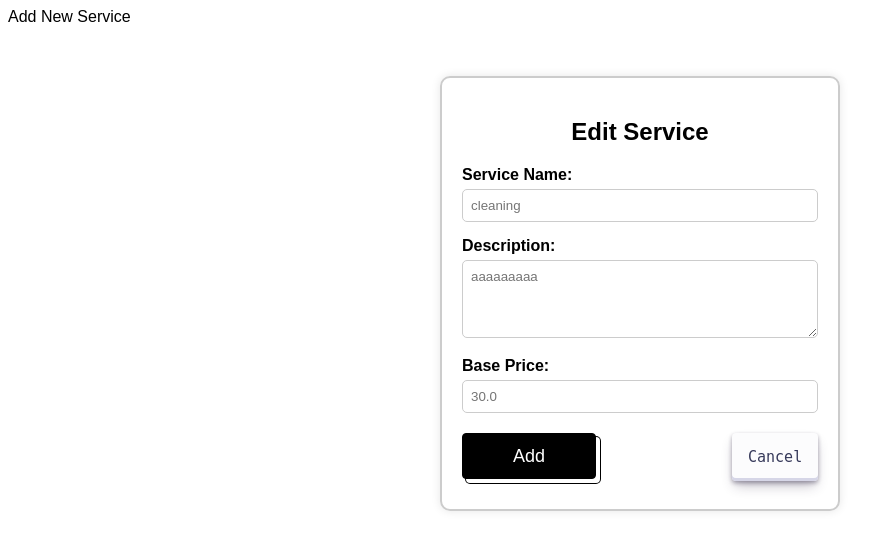
After one commit to iftikar0016/HouseHold-Services-V1, a Flask app: page /editservice/1 in a window 1280 px wide. The commit adds this page. Shown: the top 560 px of the page, without its empty margins (0-895 px from the left). Run offline with Flask 3, Linux system fonts and the light colour scheme; data comes from the database, SQL or seed files in the repository; both versions use the stored data as it was after the commit.

Commit message:
after most things, completed most core fuctionalities

```diff
--- a/application/controllers.py
+++ b/application/controllers.py
@@ -1,6 +1,8 @@
-from flask import Flask, render_template, redirect, request
+from flask import Flask, render_template, redirect, request, url_for
 from flask import current_app as app
+from datetime import datetime
 from .models import *
+
 
 @app.route('/userlogin', methods=['GET','POST'])
 def user_login():
@@ -14,6 +16,21 @@ def user_login():
                     return redirect('/admin')
                 else:
                     return redirect(f'/user/{this_user.id}')
+            else:
+                return "incorrect Password"
+        else:
+            return "user does not exist!"
+    return render_template('login.html')
+
+@app.route('/prof_login', methods=['GET','POST'])
+def prof_login():
+    if request.method=='POST':
+        email = request.form.get("email")
+        pas = request.form.get("password")
+        this_user = Professional.query.filter_by(email = email).first() # or .all()
+        if this_user:
+            if this_user.password == pas:
+                return redirect(f'/professional/{this_user.id}')
             else:
                 return "incorrect Password"
         else:
@@ -41,7 +58,97 @@ def customer_reg():
     return render_template('customer-reg.html')
 
 
+@app.route('/prof_register', methods=['GET','POST'])
+def professional_reg():
+    service=Service.query.all()
+    if request.method == 'POST':
+        email = request.form.get("email")
+        pwd = request.form.get("password")
+        address=request.form.get("address")
+        pincode=request.form.get("pincode")
+        fullname=request.form.get("fullname")
+        service=request.form.get("service")
+        this_user = Professional.query.filter_by(email = email).first()
+        if this_user:
+            return "user already exists with this email!"
+        else:
+            new_user = Professional(email = email, password = pwd, address=address, pincode=pincode, fullname= fullname, service_id=service)
+            db.session.add(new_user)
+            db.session.commit()
+            return redirect('/userlogin')
+
+    return render_template('professional-reg.html', service=service)
+
+
+
+@app.route('/admin', methods=['GET','POST'])
+def admin():
+    admin=User.query.filter_by(role="admin").first()
+    professionals = Professional.query.all()
+    services = Service.query.all()
+    service_request= ServiceRequest.query.all()
+    return render_template('a_dash.html', professionals= professionals, services= services, service_request=service_request)
+
 @app.route('/user/<int:id>', methods=['GET','POST'])
 def user(id):
    user=User.query.get(id)
-   return render_template('c_dash.html',user=user)
+   services=Service.query.all()
+   service_request=ServiceRequest.query.filter_by(customer_id=id)
+   return render_template('c_dash.html',user=user, services=services, service_request=service_request)
+
+
+@app.route('/professional/<int:id>', methods=['GET','POST'])
+def professional(id):
+   user=Professional.query.get(id)
+   services=ServiceRequest.query.filter_by(professional_id=id)
+   return render_template('p_dash.html',user=user, services=services)
+
+
+@app.route('/add_service', methods=['GET','POST'])
+def addService():
+    if request.method=="POST":
+        ServiceName= request.form.get('service_name')
+        BasePrice = request.form.get('base_price')
+        description = request.form.get('description')
+        new_service = Service( name= ServiceName , price= BasePrice, description=description )
+        db.session.add(new_service)
+        db.session.commit()
+        return redirect('/admin')
+    return render_template('AddService.html')
+
+@app.route('/editservice/<int:id>', methods=['GET','POST'])
+def editService(id):
+    service=Service.query.filter_by(id=id).first()
+    if request.method=="POST":
+        ServiceName= request.form.get('service_name')
+        BasePrice = request.form.get('base_price')
+        description = request.form.get('description')
+        if description !='':
+            service.description= description
+        if ServiceName != '':
+            service.name = ServiceName
+        if BasePrice != '':
+            service.price= BasePrice
+        db.session.commit()
+        return redirect('/admin')
+
+    return render_template('EditService.html',service=service)
+
+@app.route('/service/<int:id>/<int:user_id>', methods=['GET','POST'])
+def service(id, user_id):
+    service=Service.query.filter_by(id=id).first()
+    professionals=Professional.query.filter_by(service_id=id).all()
+    user=User.query.get(user_id)
+    return render_template('service.html', service=service, professionals=professionals, user=user)
+
+
+
+@app.route('/service_request/<int:user_id>/<int:professional_id>', methods=['GET'])
+def service_request(user_id, professional_id):
+    # ServiceRequest=ServiceRequest.query.filter_by(id=id).first()
+    professional=Professional.query.get(professional_id)
+    user=User.query.get(user_id)
+    new_service_request = ServiceRequest( service_id=professional.service_id, customer_id=user.id, professional_id=professional.id )
+    db.session.add(new_service_request)
+    db.session.commit()
+    return redirect(url_for('user', id=user_id))
--- /dev/null
+++ b/static/common.css
@@ -0,0 +1,115 @@
+body{
+  /* background-image: linear-gradient(to top, #fff1eb 0%, #ace0f9 100%); */
+}
+
+.tableMain {
+    border: solid black ;
+    border-radius: 10px;
+    margin-top: 20px;
+    background-color: #daf7f9;
+}
+
+.table {
+    text-align: center;
+}
+
+
+/* CSS */
+.button-50 {
+    appearance: button;
+    background-color: #000;
+    background-image: none;
+    border: 1px solid #000;
+    border-radius: 4px;
+    box-shadow: #fff 4px 4px 0 0,#000 4px 4px 0 1px;
+    box-sizing: border-box;
+    color: #fff;
+    cursor: pointer;
+    display: inline-block;
+    font-family: ITCAvantGardeStd-Bk,Arial,sans-serif;
+    font-size: 14px;
+    font-weight: 400;
+    line-height: 20px;
+    margin: 0 5px 10px 0;
+    overflow: visible;
+    padding: 12px 40px;
+    text-align: center;
+    text-transform: none;
+    touch-action: manipulation;
+    user-select: none;
+    -webkit-user-select: none;
+    vertical-align: middle;
+    white-space: nowrap;
+  }
+
+  .button-50:focus {
+    text-decoration: none;
+  }
+
+  .button-50:hover {
+    text-decoration: none;
+  }
+
+  .button-50:active {
+    box-shadow: rgba(0, 0, 0, .125) 0 3px 5px inset;
+    outline: 0;
+  }
+
+  .button-50:not([disabled]):active {
+    box-shadow: #fff 2px 2px 0 0, #000 2px 2px 0 1px;
+    transform: translate(2px, 2px);
+  }
+
+  @media (min-width: 768px) {
+    .button-50 {
+      padding: 12px 50px;
+    }
+  }
+
+
+
+/* btn 2 */
+.button-30 {
+    align-items: center;
+    appearance: none;
+    background-color: #FCFCFD;
+    border-radius: 4px;
+    border-width: 0;
+    box-shadow: rgba(45, 35, 66, 0.4) 0 2px 4px,rgba(45, 35, 66, 0.3) 0 7px 13px -3px,#D6D6E7 0 -3px 0 inset;
+    box-sizing: border-box;
+    color: #36395A;
+    cursor: pointer;
+    display: inline-flex;
+    font-family: "JetBrains Mono",monospace;
+    height: 48px;
+    justify-content: center;
+    line-height: 1;
+    list-style: none;
+    overflow: hidden;
+    padding-left: 16px;
+    padding-right: 16px;
+    position: relative;
+    text-align: left;
+    text-decoration: none;
+    transition: box-shadow .15s,transform .15s;
+    user-select: none;
+    -webkit-user-select: none;
+    touch-action: manipulation;
+    white-space: nowrap;
+    will-change: box-shadow,transform;
+    font-size: 15px;
+  }
+
+  .button-30:focus {
+    box-shadow: #D6D6E7 0 0 0 1.5px inset, rgba(45, 35, 66, 0.4) 0 2px 4px, rgba(45, 35, 66, 0.3) 0 7px 13px -3px, #D6D6E7 0 -3px 0 inset;
+  }
+
+  .button-30:hover {
+    box-shadow: rgba(45, 35, 66, 0.4) 0 4px 8px, rgba(45, 35, 66, 0.3) 0 7px 13px -3px, #D6D6E7 0 -3px 0 inset;
+    transform: translateY(-2px);
+  }
+
+  .button-30:active {
+    box-shadow: #D6D6E7 0 3px 7px inset;
+    transform: translateY(2px);
+  }
--- /dev/null
+++ b/templates/EditService.html
@@ -0,0 +1,107 @@
+<!DOCTYPE html>
+<html lang="en">
+<head>
+    <meta charset="UTF-8">
+    <meta name="viewport" content="width=device-width, initial-scale=1.0">
+    <title>Add New Service</title>
+    <link rel="stylesheet" href="/static/common.css">
+    <style>
+        * {
+          box-sizing: border-box;
+          font-family: Arial, sans-serif;
+        }
+
+        .form-container {
+          width: 400px;
+          padding: 20px;
+          margin: 50px auto;
+          border: 2px solid #ccc;
+          border-radius: 10px;
+          text-align: center;
+          box-shadow: 0px 0px 10px rgba(0, 0, 0, 0.1);
+        }
+
+        h2 {
+          color: #000000;
+          margin-bottom: 20px;
+        }
+
+        .form-group {
+          margin-bottom: 15px;
+          text-align: left;
+        }
+
+        label {
+          display: block;
+          font-weight: bold;
+          margin-bottom: 5px;
+        }
+
+        input[type="text"] {
+          width: 100%;
+          padding: 8px;
+          border: 1px solid #ccc;
+          border-radius: 5px;
+        }
+
+        textarea {
+          width: 100%;
+          padding: 8px;
+          border: 1px solid #ccc;
+          border-radius: 5px;
+          resize: vertical;
+        }
+
+        .button-group {
+          display: flex;
+          justify-content: space-between;
+          margin-top: 20px;
+        }
+
+        .button {
+          width: 48%;
+          padding: 10px;
+          color: white;
+          border: none;
+          border-radius: 5px;
+          cursor: pointer;
+          font-size: 16px;
+        }
+
+        .add-button {
+          background-color: #2980b9;
+        }
+
+        .cancel-button {
+          background-color: #bdc3c7;
+        }
+      </style>
+</head>
+<body>
+    Add New Service
+    <div class="form-container">
+        <h2>Edit Service</h2>
+        <form action="/editservice/{{service.id}}" method="post">
+          <div class="form-group">
+            <label for="service-name">Service Name:</label>
+            <input type="text" id="service-name" name="service_name" placeholder="{{service.name}}">
+          </div>
+          <div class="form-group">
+            <label for="description">Description:</label>
+            <textarea id="description" name="description" rows="4" placeholder="{{service.description}}"></textarea>
+          </div>
+          <div class="form-group">
+            <label for="base-price">Base Price:</label>
+            <input type="text" id="base-price" name="base_price" placeholder="{{service.price}}">
+          </div>
+          <div class="button-group">
+            <button type="submit" class="button-50" style="font-size: large;">Add</button>
+            <a href="/admin">
+                <button type="button" class="button-30">Cancel</button>
+            </a>
+
+          </div>
+        </form>
+      </div>
+</body>
+</html>
--- a/templates/login.html
+++ b/templates/login.html
@@ -18,6 +18,7 @@
             <label for="email" class="form-label">Email address</label>
             <input type="email" class="form-control" id="email" name="email" >
             <!-- <div id="emailHelp" class="form-text">We'll never share your email with anyone else.</div> -->
+
           </div>
           <div class="mb-3">
             <label for="password" class="form-label">Password</label>
```
Also changed, not shown: application/models.py (+8 -1 lines), templates/AddService.html (added, +104 -0 lines), templates/a_dash.html (+95 -4 lines), templates/c_dash.html (+12 -16 lines), templates/p_dash.html (+43 -23 lines), templates/professional-reg.html (+6 -7 lines), templates/service.html (added, +29 -0 lines), instance/hsdata.sqlite3, templates/ServiceRequest.html (added).
